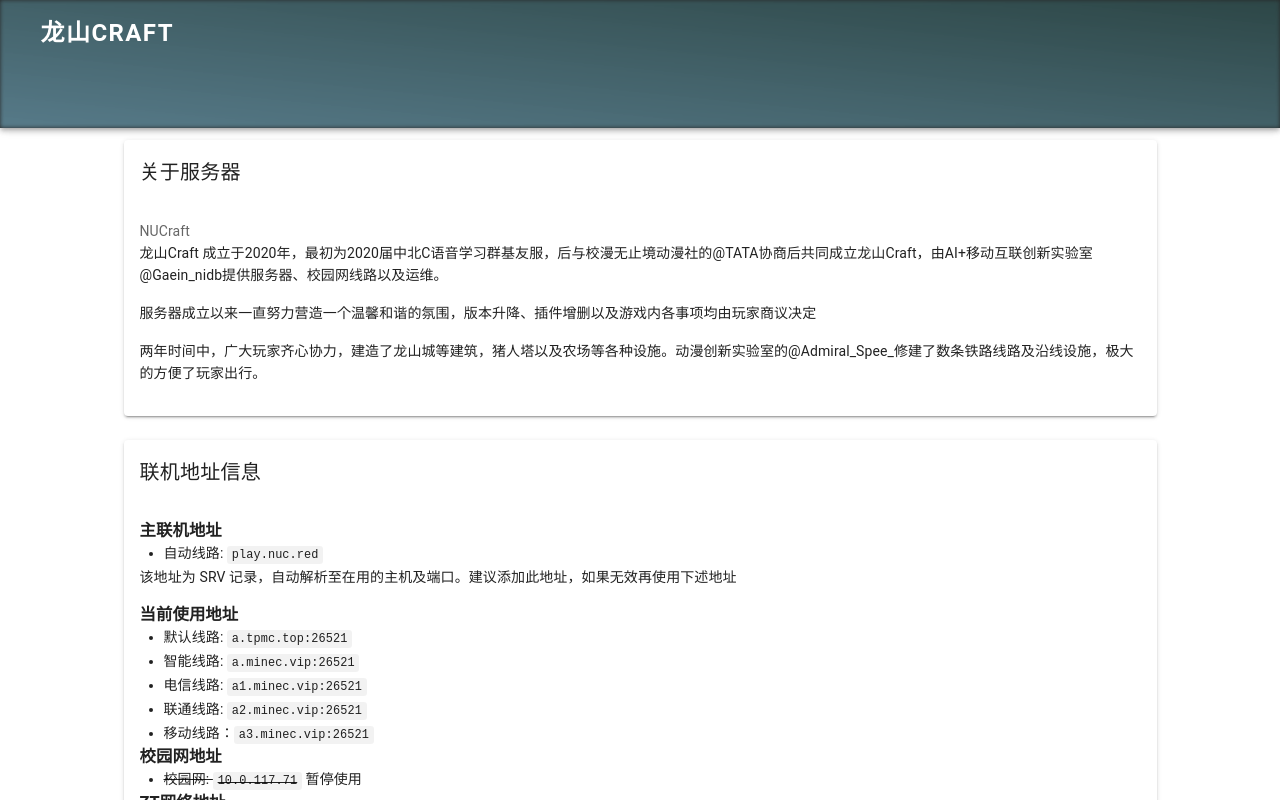
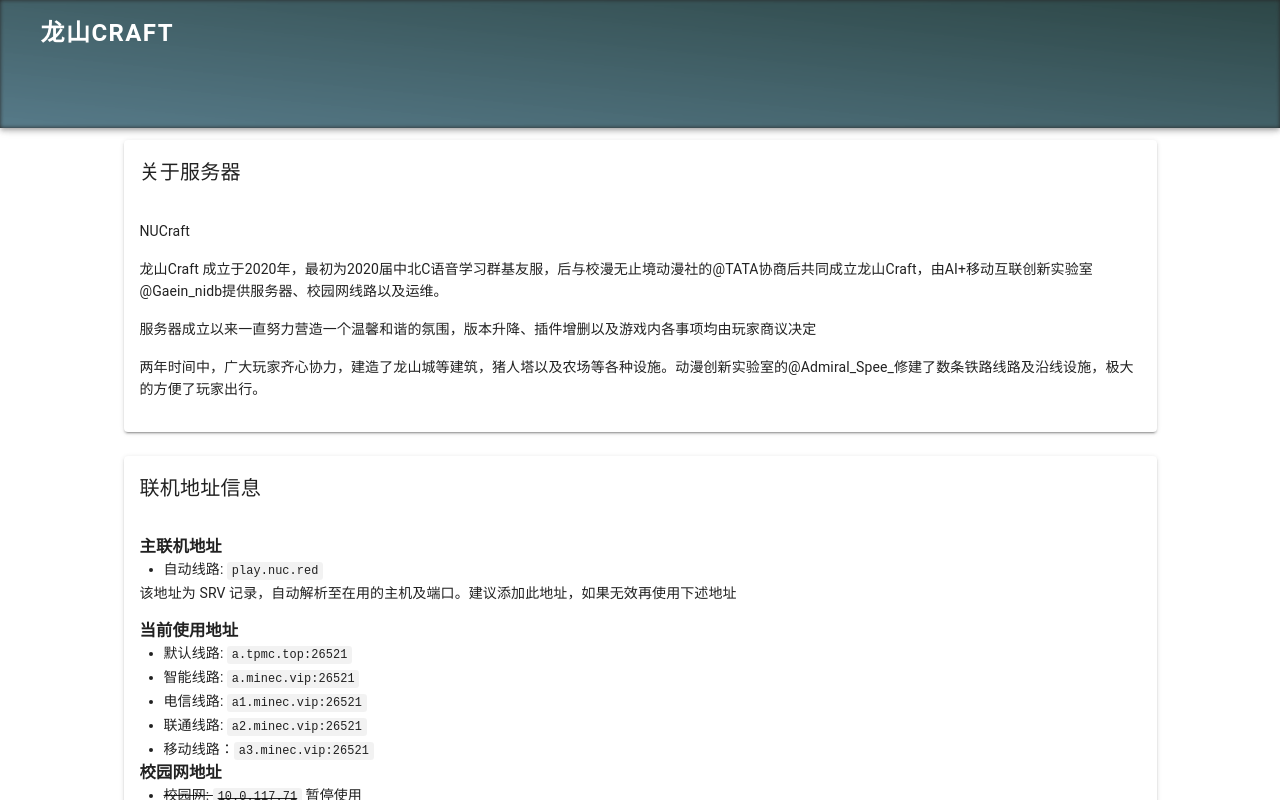
Before and after one commit to NUC-Craft/nucraft-web, a Vue app: page /about in a window 1280 px wide. Built offline with nearby package versions, Linux system fonts and the light colour scheme; some icons are missing; a web font is replaced by a local one.

Commit message:
Update render and about page

```diff
--- a/src/components/ContentRender.vue
+++ b/src/components/ContentRender.vue
@@ -19,9 +19,11 @@
           </v-card-title>
         </div>
 
-        <v-card-subtitle class="pb-0">
-          {{ item.subtitle }}
-        </v-card-subtitle>
+        <div v-if="item.subtitle">
+          <v-card-subtitle class="pb-0">
+            {{ item.subtitle }}
+          </v-card-subtitle>
+        </div>
 
         <v-card-text class="text--primary">
           <div v-html="item.content"/>
```
